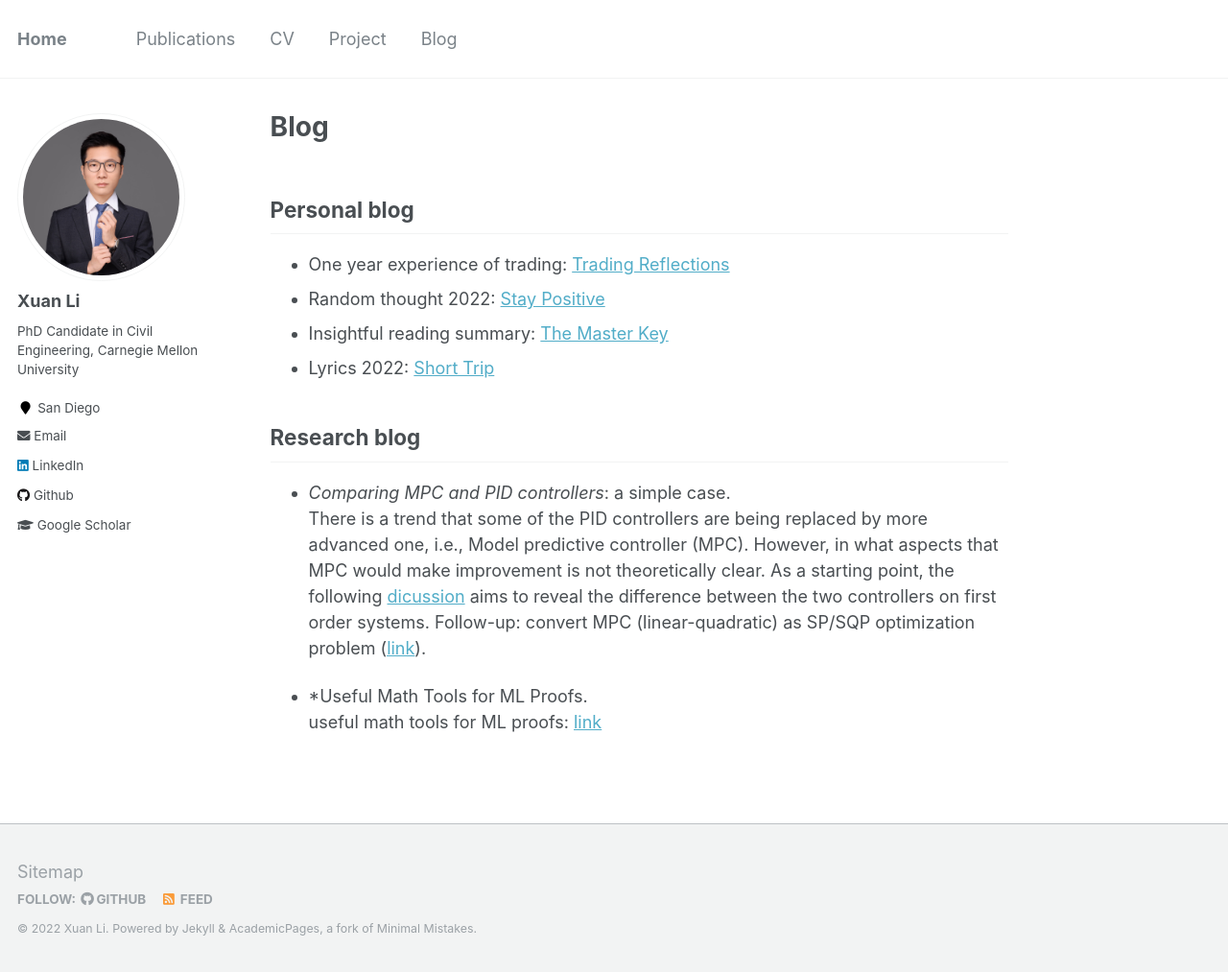
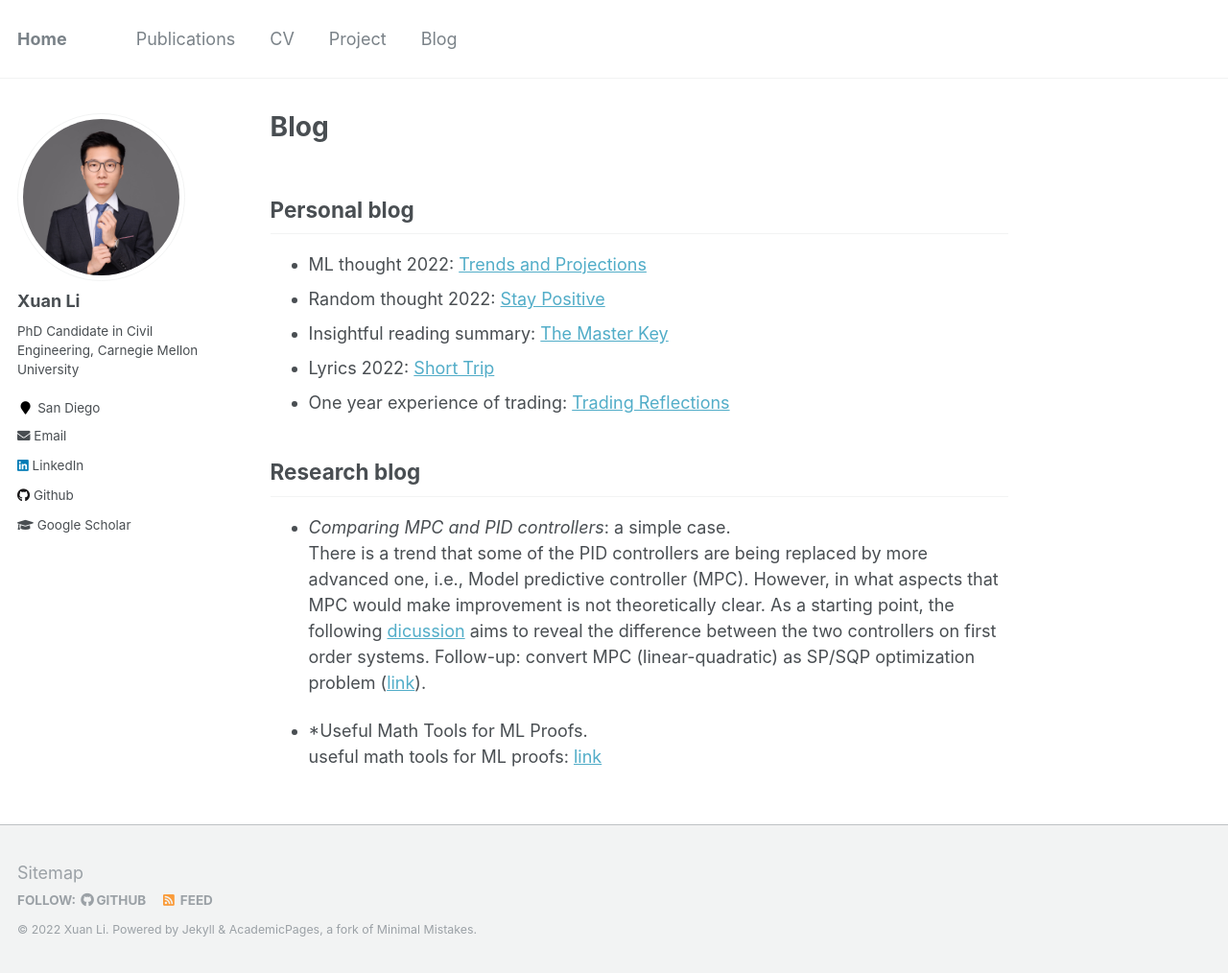
Before and after one commit to milanlx/milanlx.github.io, a Jekyll site: the page built from _pages/blog.md, in a window 1280 px wide and 1014 px high. Shown: the whole window at 96% size. Built offline with Jekyll 4.4.1, drawn with Linux system fonts in a browser that asks for light colours.

Commit message:
Update blog.md

```diff
--- a/_pages/blog.md
+++ b/_pages/blog.md
@@ -6,10 +6,11 @@ author_profile: true
 
 Personal blog
 ---------------
-* One year experience of trading: [Trading Reflections](https://milanlx.github.io/files/trading_reflection.pdf)
+* ML thought 2022: [Trends and Projections](https://milanlx.github.io/files/ML_thoughts_2022.pdf)
 * Random thought 2022: [Stay Positive](https://milanlx.github.io/files/trading_2022_thoughts.pdf)
 * Insightful reading summary: [The Master Key](https://milanlx.github.io/files/blogs/the_master_key.pdf)
 * Lyrics 2022: [Short Trip](https://milanlx.github.io/files/short_trip.pdf)
+* One year experience of trading: [Trading Reflections](https://milanlx.github.io/files/trading_reflection.pdf)
 
 
 Research blog
```
